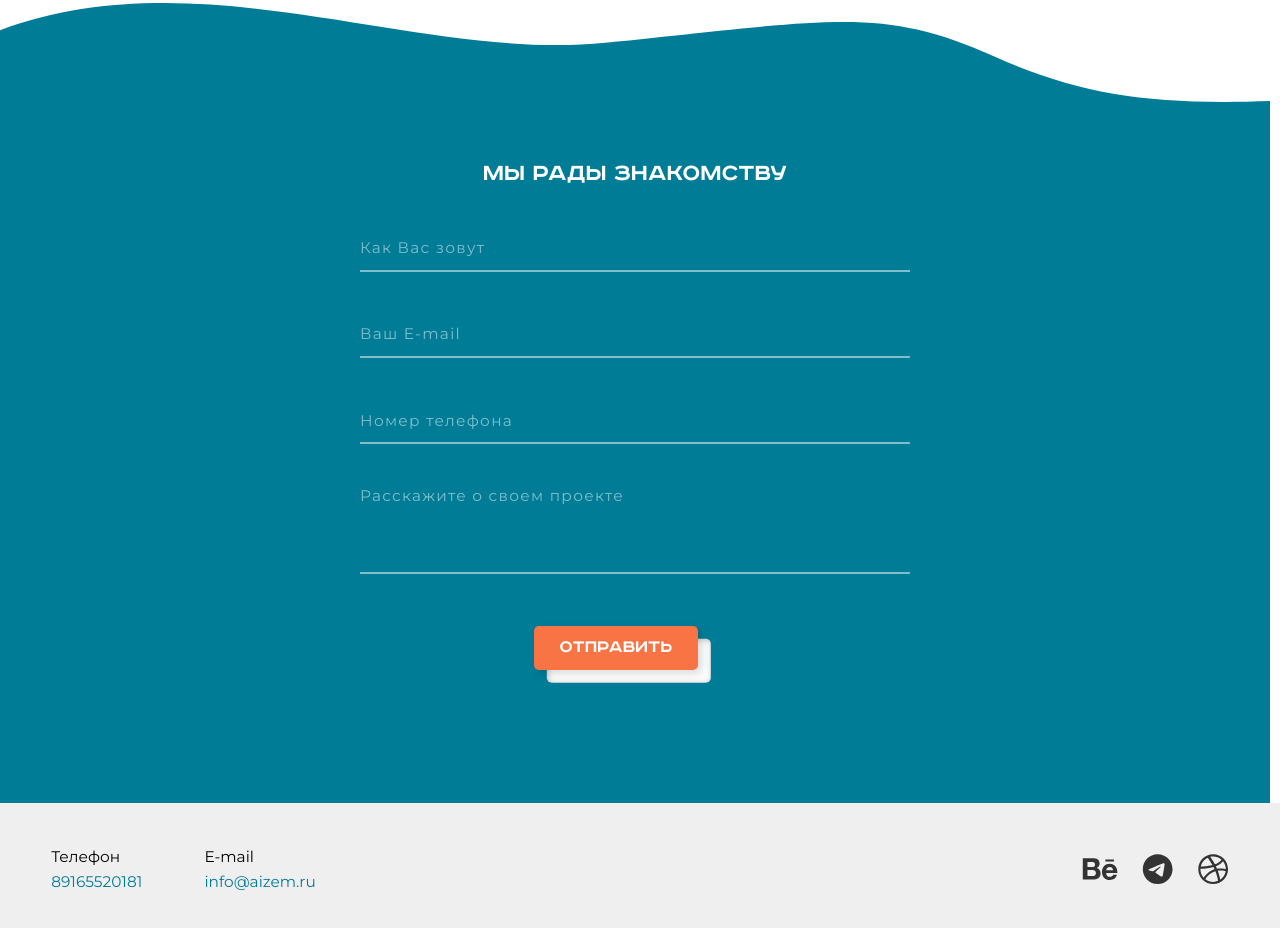
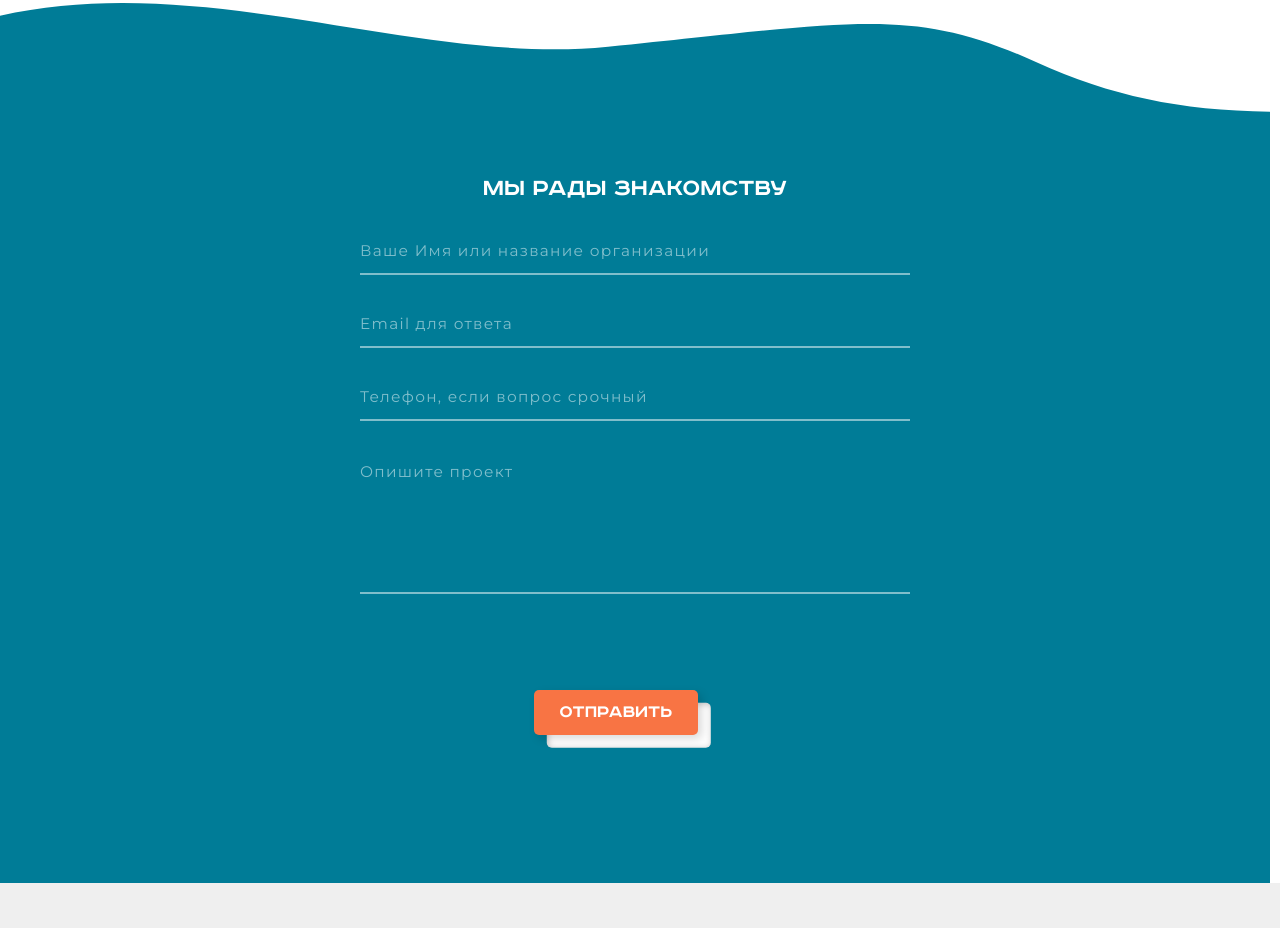
Before and after one commit to A1exPR0/aizem-react, a React (Create React App) app: page / in a window 1280 px wide. Shown: the part 2120-3048 px from the top of the page. Built offline with nearby package versions, Linux system fonts and the light colour scheme; no server answers.

Commit message:
added Formik to contact from

```diff
--- a/src/components/Button.jsx
+++ b/src/components/Button.jsx
@@ -18,9 +18,24 @@ function Button(props) {
             break;
     }
 
+    let isSubmit=false;
+
+    switch(props.type){
+        case "submit":
+            isSubmit=true;
+            break;
+        default:
+            isSubmit=false;
+    }
+
   return (
     <div className={styles.wrapper}>
-        <a href={props.href} className={style} onClick={props.callback}>{props.children} </a>
+        {isSubmit &&
+            <button className={style} type='submit'>{props.children}</button>
+        }
+        {!isSubmit &&
+            <a href={props.href} className={style} onClick={props.callback}>{props.children} </a>
+        }
         <span className={styles.boxunder}>{props.children}</span>
     </div>
 
--- a/src/components/Button.module.scss
+++ b/src/components/Button.module.scss
@@ -1,5 +1,11 @@
 .a{
     // display: inline-block;
+    font-family: "RoadRadio";
+    padding:0;
+    margin:0;
+    border:none;
+    box-shadow: none;
+    cursor: pointer;
     width: auto;
     height: auto;
     margin-right: 3rem;
--- a/src/components/ContactForm.jsx
+++ b/src/components/ContactForm.jsx
@@ -1,40 +1,119 @@
 import React, { useRef } from 'react'
 import styles from './ContactForm.module.scss'
 import Button from './Button'
+import { Formik, Form, Field} from 'formik';
+import gsap from 'gsap';
 
 function ContactForm(props) {
 
-  const formRef=useRef();
 
-  const handlerSubmit=(e)=>{
-    let name=formRef.current.name.value;
-    let email=formRef.current.email.value;
-    let phone=formRef.current.phone.value;
-    let about=formRef.current.about.value;
+
+  function validateEmail(value) {
+    let error;
+    if (!value) {
+      error = 'Обязательно';
+    } else if (!/^[A-Z0-9._%+-]+@[A-Z0-9.-]+\.[A-Z]{2,4}$/i.test(value)) {
+      error = 'Неверный e-mail адрес';
+    }
+    return error;
+  }
+
+  function validateName(value) {
+    let error;
+    if (!value) {
+      error = 'Обязательно';
+    }
+    return error;
+  }
+
+  const formikHandler = async (val) =>{
+    console.log(val);
+    let response;
     let date=new Date();
     date.toUTCString();
-
-    // console.log(date);
-
-
-    const requestOptions = {
+    try {
+      response = await fetch('http://localhost:1337/api/form-submissions', {
       method: 'POST',
-      headers: { 'Content-Type': 'application/json' },
+      headers: {
+        'Content-Type': 'application/json;charset=utf-8'
+      },
       body: JSON.stringify({ data:{
         form: 'Contact us',
         page:'main-page',
-        name:name,
-        email:email,
+        name:val.name,
+        email:val.email,
         send:date,
-        phone:phone,
-        about:about
+        phone:val.phone,
+        about:val.about
        }})
-  };
-  fetch('http://localhost:1337/api/form-submissions', requestOptions)
-      .then(response => response.json())
-      .then(data => console.log(data));
-    e.preventDefault();
+    });
+    } catch (error) {
+      gsap.set("."+styles.succes,{
+        text:"Что-то пошло не так. Форма не отправлена (("
+      });
+      gsap.to("."+styles.succes,{
+        opacity:1,
+        onComplete:()=>{
+          setTimeout(() => {
+            gsap.to("."+styles.succes,{
+              opacity:0
+            })
+          }, 4000);
+        }
+      });
+    }
+
+    if(response.ok) {
+    //on succes
+        val.name="";
+        val.email="";
+        val.phone="";
+        val.about="";
+        gsap.set("."+styles.succes,{
+          text:"Спасибо, ваше письмо отправленно"
+        });
+        gsap.to("."+styles.succes,{
+          opacity:1,
+          onComplete:()=>{
+            setTimeout(() => {
+              gsap.to("."+styles.succes,{
+                opacity:0
+              })
+            }, 4000);
+          }
+        });
+    }
   }
+
+  // const handlerSubmit=(e)=>{
+  //   let name=formRef.current.name.value;
+  //   let email=formRef.current.email.value;
+  //   let phone=formRef.current.phone.value;
+  //   let about=formRef.current.about.value;
+  //   let date=new Date();
+  //   date.toUTCString();
+
+  //   // console.log(date);
+
+
+  //   const requestOptions = {
+  //     method: 'POST',
+  //     headers: { 'Content-Type': 'application/json' },
+  //     body: JSON.stringify({ data:{
+  //       form: 'Contact us',
+  //       page:'main-page',
+  //       name:name,
+  //       email:email,
+  //       send:date,
+  //       phone:phone,
+  //       about:about
+  //      }})
+  // };
+  // fetch('http://localhost:1337/api/form-submissions', requestOptions)
+  //     .then(response => response.json())
+  //     .then(data => console.log(data));
+  //   e.preventDefault();
+  // }
 
   return (
     <div className={styles.container}>
@@ -42,8 +121,27 @@ function ContactForm(props) {
         <svg viewBox="0 0 1440 1014"  xmlns="http://www.w3.org/2000/svg">
         <path d="M1246.5 67.8701C1389 131.87 1500.5 134.371 1759.5 114.371V1013.87H-155L-176.5 131.871C124.5 -126.629 463 79.8712 753.5 50.3712C1044 20.8712 1104 3.87035 1246.5 67.8701Z" fill="#007C97"/>
         </svg>
-
-            <form onSubmit={handlerSubmit} ref={formRef}>
+            <Formik
+              initialValues={{email:'',name:'',phone:'',}}
+              onSubmit={(values)=>formikHandler(values)}
+            >
+               {({ errors, touched }) => (
+              <Form>
+              <h3>{props.children}</h3>
+                <Field type="text" name="name" placeholder="Ваше Имя или название организации" validate={validateName}/>
+                {errors.name && touched.name && <div className={styles.error}>{errors.name}</div>}
+                <Field type="email" name="email" placeholder="Email для ответа" validate={validateEmail}/>
+                {errors.email && touched.email && <div className={styles.error}>{errors.email}</div>}
+                <Field type="phone" name="phone" placeholder="Телефон, если вопрос срочный"/>
+                <Field as="textarea" type="textarea" name="about" placeholder="Опишите проект"/>
+                <div className={styles.succes}>Спасибо, ваше письмо отправленно</div>
+                <div style={{alignSelf:"center"}}>
+                <Button styling="orange" type='submit'>Отправить</Button>
+                </div>
+              </Form>
+               )}
+            </Formik>
+            {/* <form onSubmit={handlerSubmit} ref={formRef}>
             <h3>{props.children}</h3>
                 <div className={styles.row}>
                 <label htmlFor='name'>Имя / Название организации</label>
@@ -53,10 +151,10 @@ function ContactForm(props) {
                 <label htmlFor='phone'>Номер телефона</label>
                 <input type="text" name='phone' placeholder="Номер телефона"></input>
                 <textarea name="about" id="" cols="30" rows="3" placeholder='Расскажите о своем проекте'></textarea>
-                  <div style={{alignSelf:"center"}}>
+
                   <Button styling="orange" callback={handlerSubmit} href="#">Отправить</Button>
                   </div>
-            </form>
+            </form> */}
     </div>
   )
 }
--- a/src/components/ContactForm.module.scss
+++ b/src/components/ContactForm.module.scss
@@ -2,7 +2,7 @@
     // background-color: var(--second-color);
     margin-top: 10rem;
     width:100%;
-    height:100vh;
+    height:110vh;
     overflow: hidden;
     position: relative;
     display: flex;
@@ -28,6 +28,22 @@
         flex-direction: column;
         label{
             visibility: hidden;
+        }
+        .error{
+            text-align: right;
+            color:var(--first-color);
+            font-size:1.3rem;
+            transform: translate(0,-4rem);
+            font-weight:700;
+            width:fit-content;
+            margin-left:auto;
+        }
+        .succes{
+            text-align: center;
+            margin-bottom: 2rem;
+            opacity: 0;
+            color:white;
+            font-size: 1.5rem;
         }
         input:not([type="submit"]), textarea{
             width:100%;
@@ -68,19 +84,12 @@
         textarea{
             margin-bottom: 4rem;
             resize:none;
-            height: max-content;
+            font-size: 1.2rem;
+            font-weight: 400;
+            height: 15vmin;
             line-height: 2rem;
             position: relative;
-            &::before{
-                content: "sss";
-                height: 3rem;
-                background-color: black;
-                display: inline-block;
-                z-index: 2;
-                width:200px;
-                position: relative;
-                flex-direction: column;
-            }
+
 
         }
         h3{
```
